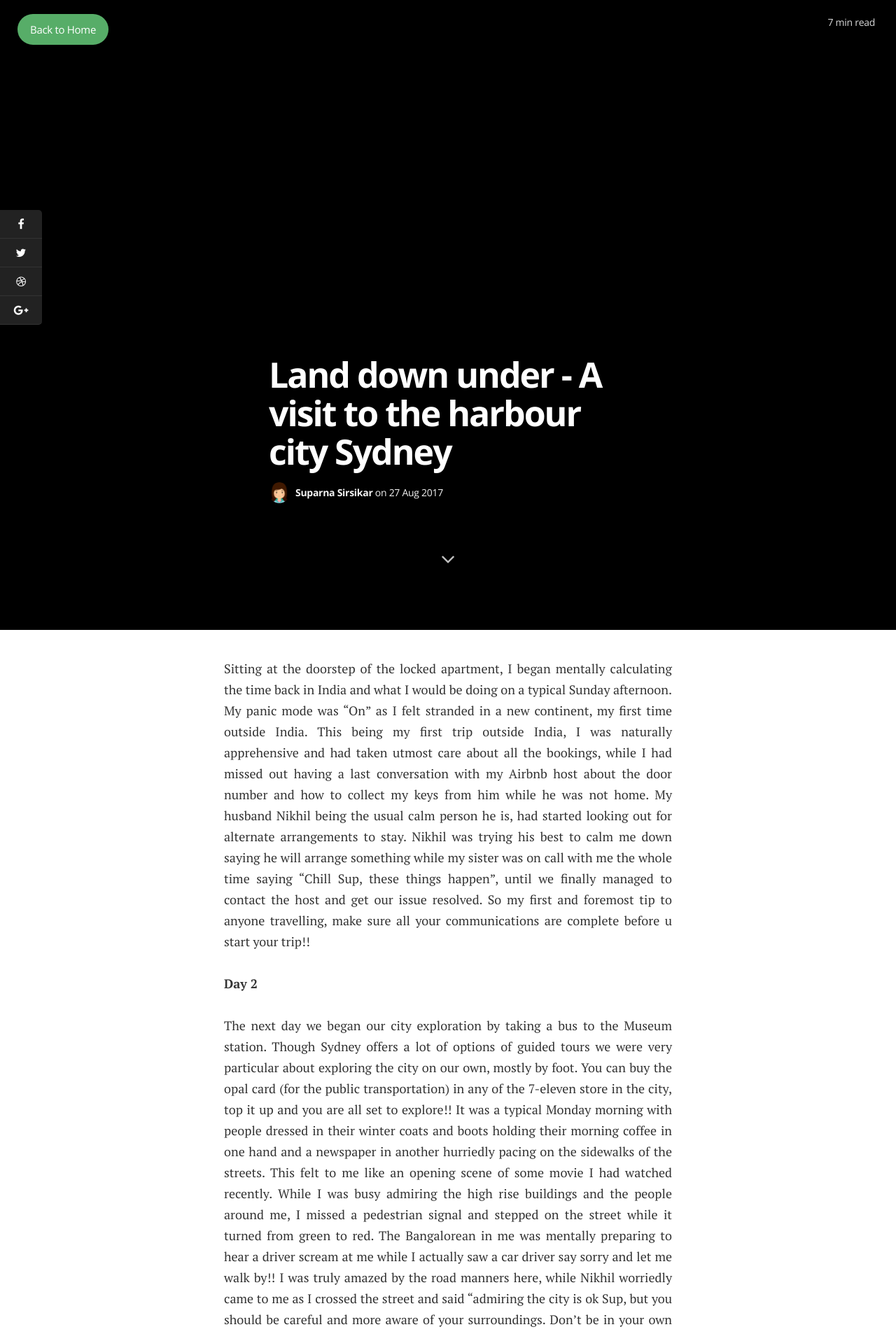
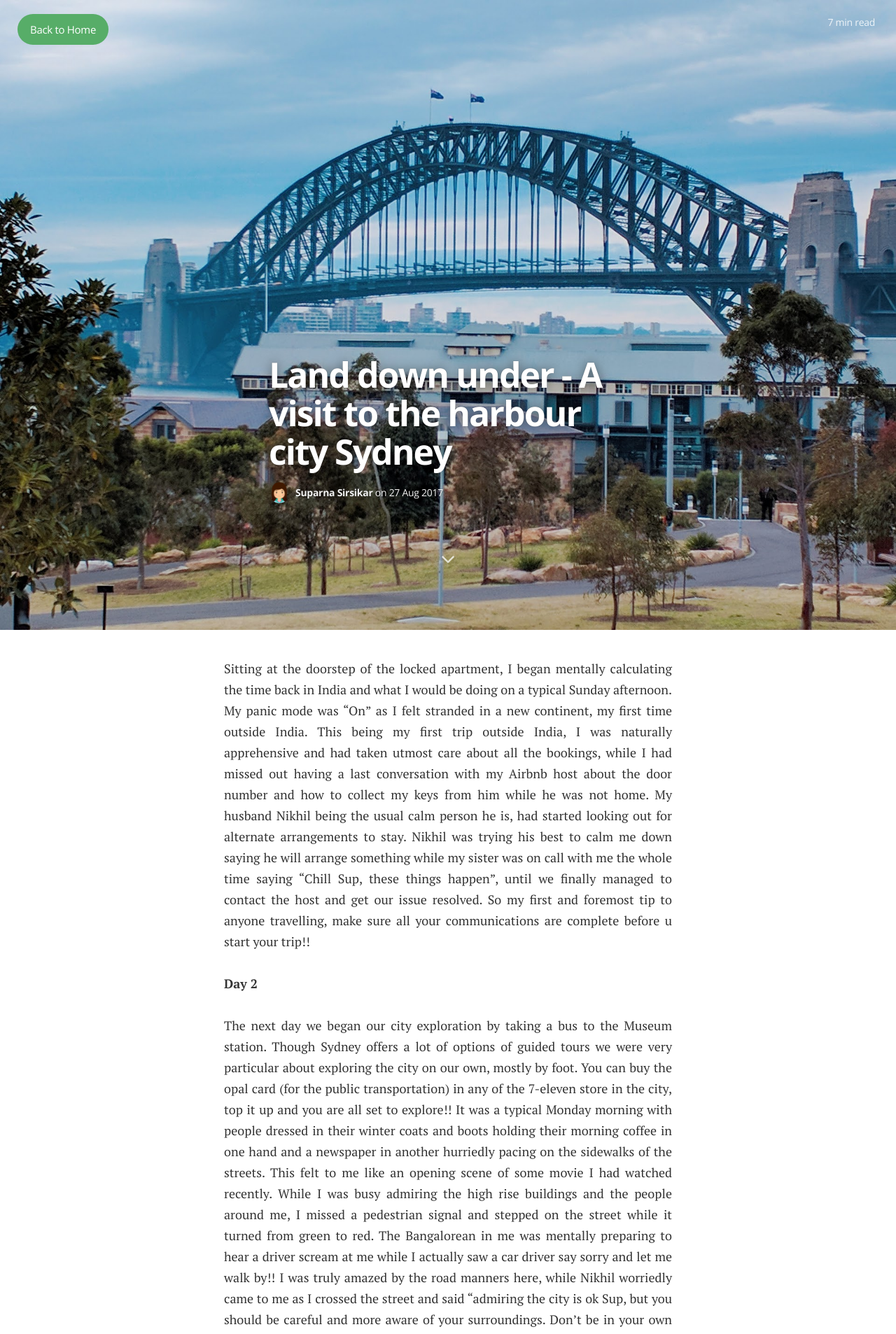
Before and after one commit to sandeepraju/sanchaara.in, a Jekyll site: the page built from _posts/2017-08-27-sydney.md, in a window 1280 px wide. Shown: the top 1906 px of the page at 70% size. Built offline with Jekyll 4.4.1, drawn with Linux system fonts in a browser that asks for light colours; nearby versions of some CDN libraries; some web fonts are replaced.

Commit message:
Update 2017-08-27-sydney.md

```diff
--- a/_posts/2017-08-27-sydney.md
+++ b/_posts/2017-08-27-sydney.md
@@ -6,7 +6,7 @@ categories: australia
 tags: scenic
 author: Suparna Sirsikar
 author_image: /assets/images/boy.png
-image: /assets/article_images/2017-08-27-sydney/The famous - Sydney Harbour Bridge.jpg
+image: /assets/article_images/2017-08-27-sydney/The-famous-Sydney-Harbour-Bridge.jpg
 comments: true
 ---
 
```
